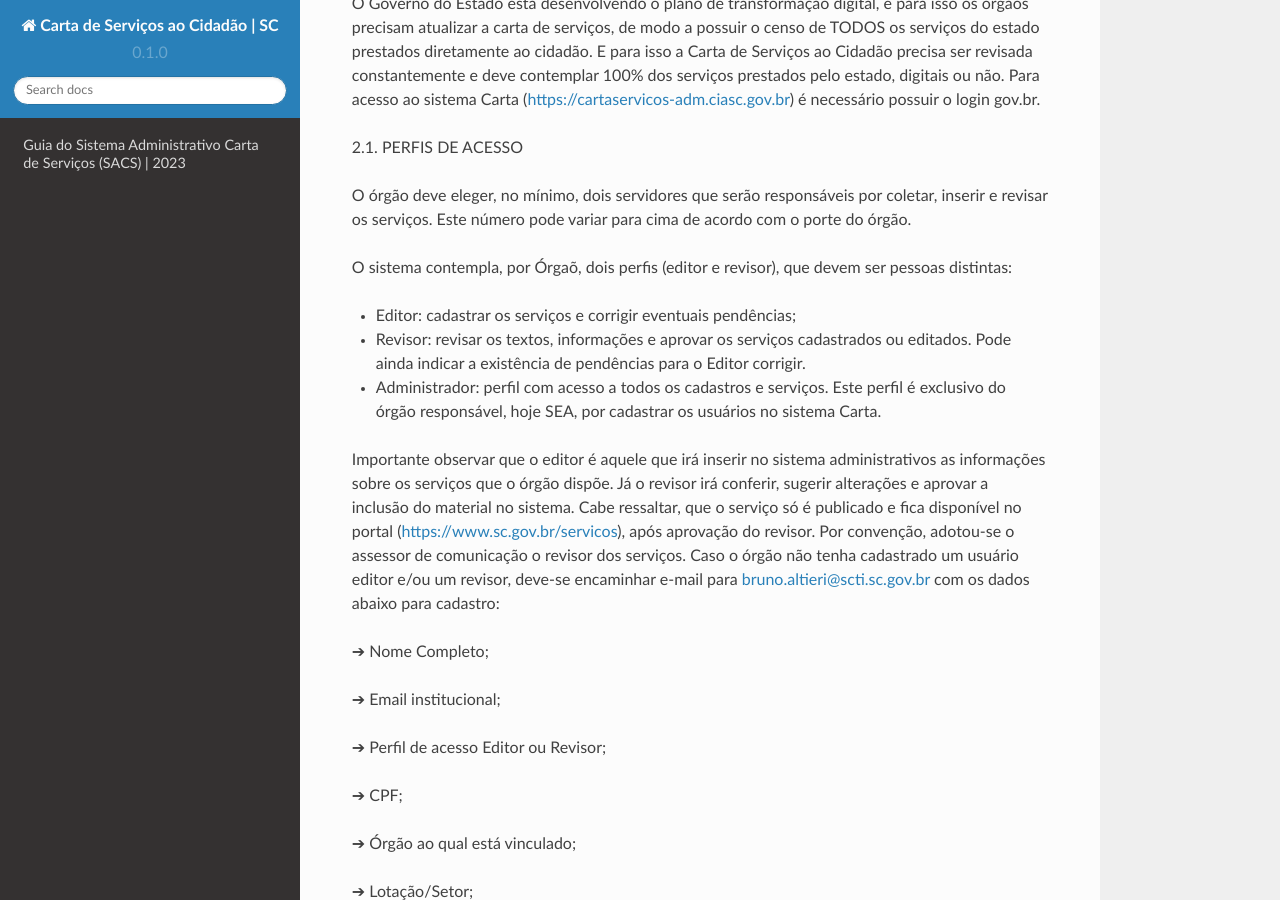
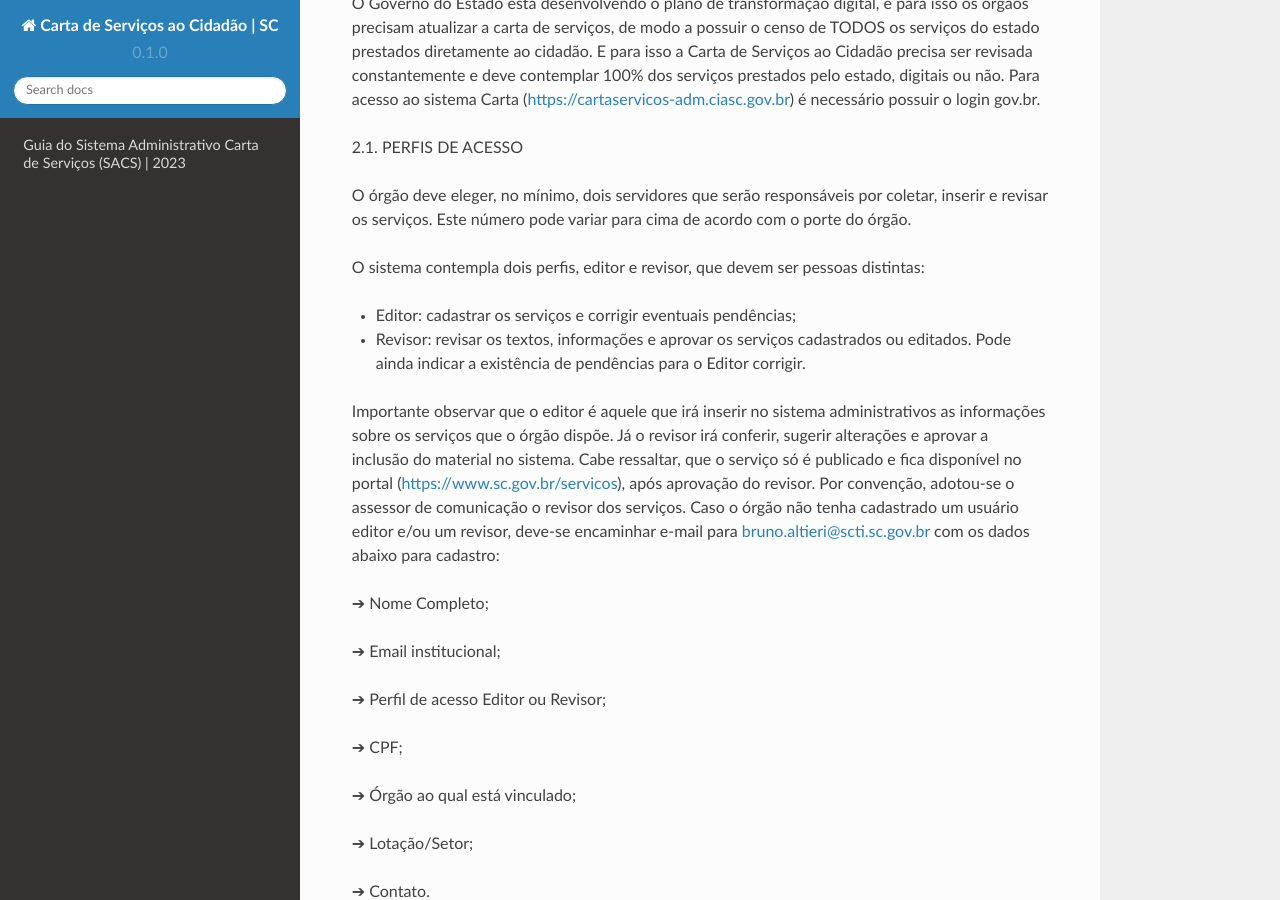
Before and after one commit to brunoaltieri/cartadeservicos, a Sphinx documentation site: the page built from docs/source/index.rst, in a window 1280 px wide and 900 px high, scrolled down 949 px. Built offline with Sphinx 7.4.7 and the Read the Docs theme 2.0.0, drawn with Linux system fonts in a browser that asks for light colours.

Commit message:
Update index.rst

```diff
--- a/docs/source/index.rst
+++ b/docs/source/index.rst
@@ -22,11 +22,10 @@ Para acesso ao sistema Carta (https://cartaservicos-adm.ciasc.gov.br) é necess
 
 O órgão deve eleger, no mínimo, dois servidores que serão responsáveis por coletar, inserir e revisar os serviços. Este número pode variar para cima de acordo com o porte do órgão.
 
-O sistema contempla, por Órgaõ, dois perfis (editor e revisor), que devem ser pessoas distintas:
+O sistema contempla dois perfis, editor e revisor, que devem ser pessoas distintas:
 
 * Editor: cadastrar os serviços e corrigir eventuais pendências;
 * Revisor: revisar os textos, informações e aprovar os serviços cadastrados ou editados. Pode ainda indicar a existência de pendências para o Editor corrigir.
-* Administrador: perfil com acesso a todos os cadastros e serviços. Este perfil é exclusivo do órgão responsável, hoje SEA, por cadastrar os usuários no sistema Carta.
 
 Importante observar que o editor é aquele que irá inserir no sistema administrativos as informações sobre os serviços que o órgão dispõe. Já o revisor irá conferir, sugerir alterações e aprovar a inclusão do material no sistema.
 Cabe ressaltar, que o serviço só é publicado e fica disponível no portal (https://www.sc.gov.br/servicos), após aprovação do revisor.
```
